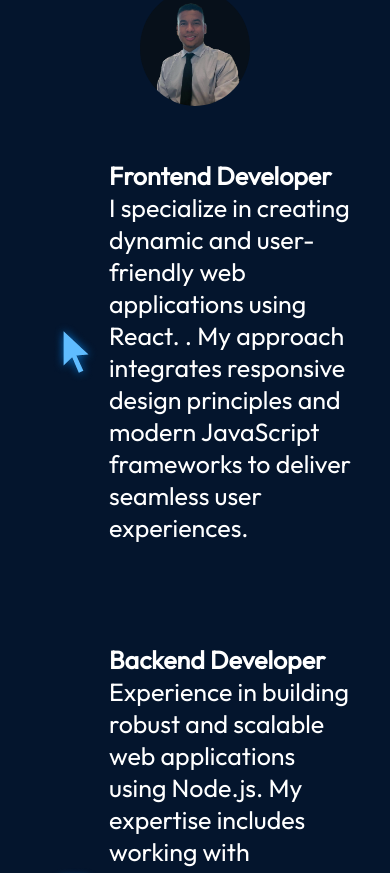
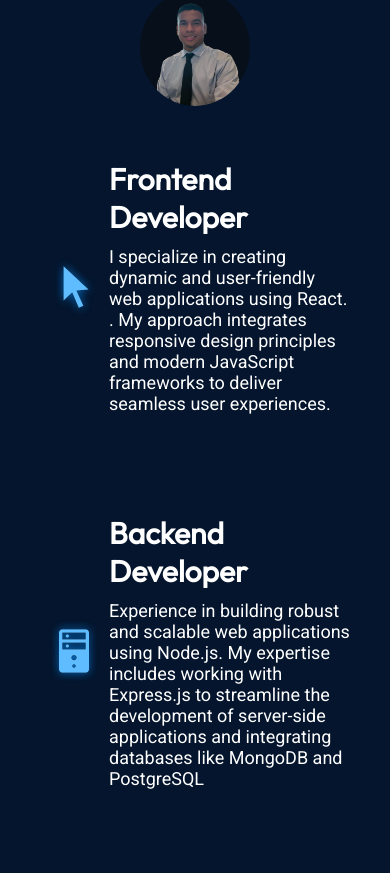
Before and after one commit to andersonasprilla/React_Portfolio, a React (Vite) app: page / in a window 390 px wide. Shown: the part 1025-1898 px from the top of the page. Built offline with nearby package versions, Linux system fonts and the light colour scheme.

Commit message:
enhance mobile rensponse

```diff
--- a/src/components/About/About.module.css
+++ b/src/components/About/About.module.css
@@ -59,12 +59,12 @@
 }
 
 .aboutItem h3 {
-  font-size: 25px;
-  font-weight: 600;
+  font-size: 30px;
+  padding-bottom: 10px  ;
 }
 
 .aboutItem p {
-  font-size: 25px;
+  font-size: 20px;
 }
 
 @media screen and (max-width: 830px) {
@@ -94,7 +94,9 @@
     padding-left: 0;
     padding-right: 0;
   }
-  .aboutItemText {
-   font-size: 10px;
+  .aboutItem p {
+    font-size: 18px;
+    font-family: var(--font-roboto);
   }
+
 }
--- a/src/components/Contact/Contact.module.css
+++ b/src/components/Contact/Contact.module.css
@@ -61,4 +61,13 @@
   .links {
     align-items: center;
   }
+
+  .text p {
+    text-align: center;
+  }
+
+  .link a {
+    font-size: 18px;
+  }
+
 }
--- a/src/components/Experience/Experience.module.css
+++ b/src/components/Experience/Experience.module.css
@@ -117,4 +117,24 @@
     width: 100%;
     gap: 9px;
   }
+
+  .historyItem {
+    flex-direction: column;
+    gap: 17px;
+    padding: 20px;
+  }
+
+  .historyItemDetails h3 {
+    font-size: 25px;
+    padding-bottom: 10px;
+  }
+
+  .historyItemDetails p {
+    font-size: 18px;
+    padding-bottom: 10px;
+  }
+
+  .historyItemDetails ul {
+    font-size: 18px;
+  }
 }
--- a/src/data/history.json
+++ b/src/data/history.json
@@ -4,7 +4,7 @@
       "organization": "RickCase Honda",
       "startDate": "Aug, 2021",
       "endDate": "Present",
-      "experiences": ["Created Dealer Service Expert App", "Implemented CRM"],
+      "experiences": ["Built DSxpert app", "Implemented CRM"],
       "imageSrc": "history/rickcase.png"
     },
     {
@@ -12,7 +12,7 @@
       "organization": "RickCase Honda",
       "startDate": "Aug, 2021",
       "endDate": "Present",
-      "experiences": ["Designed the UI of DSxpert", "used Figma for web design"],
+      "experiences": ["Designed the UI of DSxpert", "Used Figma for web design"],
       "imageSrc": "history/rickcase.png"
     },
     {
--- a/src/data/projects.json
+++ b/src/data/projects.json
@@ -1,11 +1,11 @@
 [
     {
-      "title": "AutoAid Tracker",
-      "imageSrc": "projects/autoAidTracker.png",
+      "title": "Dealer Management System",
+      "imageSrc": "projects/dsxpert.png",
       "description": "simplify the way service centers interact with their clients ",
       "skills": ["React", "Express", "Node"],
-      "demo": "https://auto-aid-tracker-fd8d336132ae.herokuapp.com/",
-      "source": "https://github.com/andersonasprilla/Car-Service-CRM"
+      "demo": "https://dsxpert.com",
+      "source": "https://github.com/andersonasprilla/DealerServiceXpert-V2"
     },
     {
       "title": "Soccer Stadium Finder",
```
Also changed, not shown: assets/projects/autoAidTracker.png (deleted), assets/projects/dsxpert.png (added).
